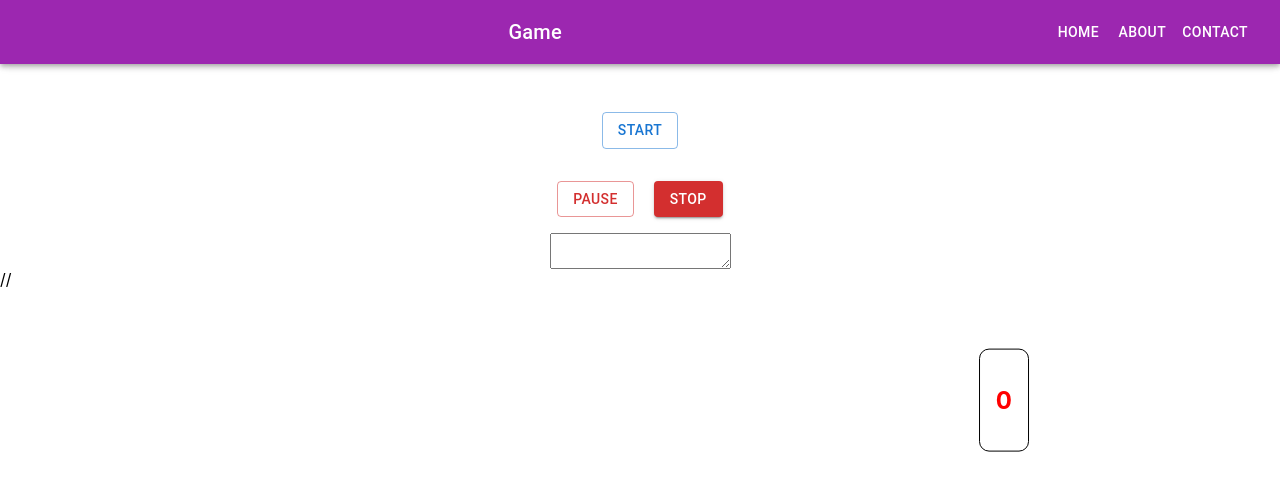
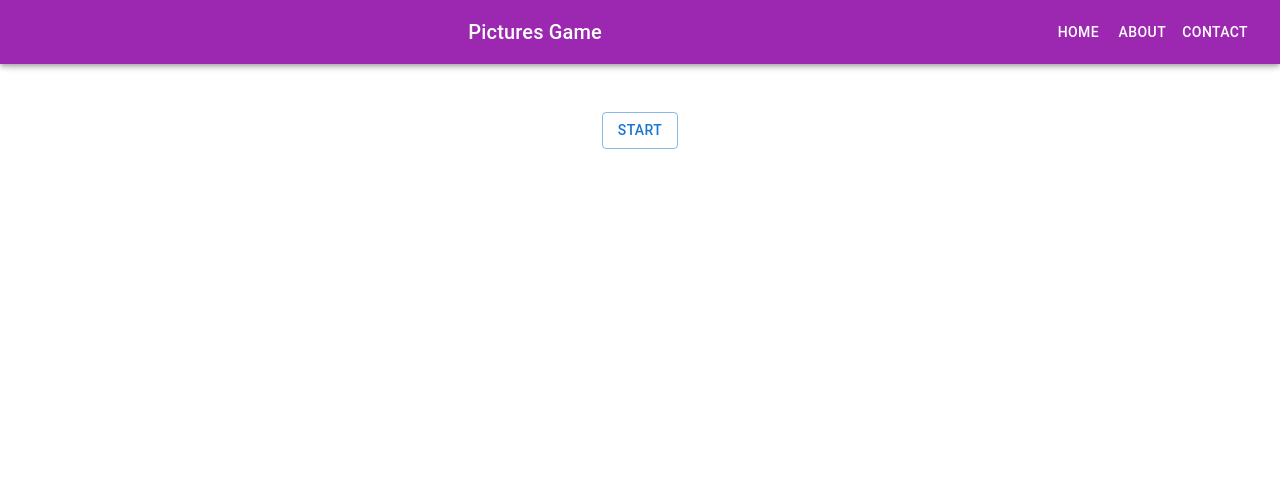
Before and after one commit to dankarger/images-game-v1, a React (Create React App) app in the folder client/: page / in a window 1280 px wide. Shown: the top 490 px of the page. Built offline with nearby package versions, Linux system fonts and the light colour scheme.

Commit message:
add style

```diff
--- a/client/src/Pages/HomePage/HomePage.jsx
+++ b/client/src/Pages/HomePage/HomePage.jsx
@@ -1,7 +1,7 @@
 import React, {useEffect, useState} from 'react'
 import BasicButton from "../../components/Button/Button";
 import api from "../../Api/Api";
-import {pickRandomPicture } from "../../utils/utils";
+import {pickRandomPicture} from "../../utils/utils";
 import {useSpeechRecognition} from "../../utils/useSpeechRecognition"
 import Picture from "../../components/Picture/Picture";
 import PictureContainer from "../../components/PictureContainer/PictureContainer";
@@ -14,110 +14,118 @@ import './HomePage.css'
 const HomePage = () => {
     const [imageUrl, setImageUrl] = useState('');
     const [randomPicture, setRandomPicture] = useState({
-        src:{},
-        title:'random',
+        src: {},
+        title: 'random',
 
     });
     const [imagesList, setImagesList] = useState([]);
     const [value, setValue] = useState('');
-    const { listen, listening, stop } = useSpeechRecognition({
+    const {listen, listening, stop} = useSpeechRecognition({
         onResult: (result) => {
-            setTimeout(()=>{
+            setTimeout(() => {
                 setValue(result);
-            },500)
+            }, 500)
 
         },
     });
-    const [ isGameInProgress, setIsGameInProgress] = useState(false);
-    const [counter, setCounter ] = useState(-1)
+    const [isGameInProgress, setIsGameInProgress] = useState(false);
+    const [counter, setCounter] = useState(6)
 
-    useEffect(()=>{
+    useEffect(() => {
         // const controller = new AbortController();
         // const signal = controller.signal;
         let isCancel = false;
-        if(!isCancel && value ){
+        if (!isCancel && value) {
             // setTimeout(()=>{
-                getImageFromPexelApi(value).then(res=>console.log('res',res))
+            getImageFromPexelApi(value).then(res => console.log('res', res))
             // },1000)
 
         }
-       return()=>{
+        return () => {
             console.log('cancel request');
-            isCancel=true;
-       }
-    },[value]);
+            isCancel = true;
+        }
+    }, [value]);
 
-    useEffect(()=>{
-        if(isGameInProgress){
-           const interval =  setInterval(()=>{
-                setCounter((prev)=>prev-1)
-            },1000)
+    useEffect(() => {
+        if (isGameInProgress) {
+            const interval = setInterval(() => {
+                setCounter((prev) => prev - 1)
+            }, 1000)
 
-            return ()=>{
+            return () => {
                 clearInterval(interval)
             }
         }
-    },[isGameInProgress])
+    }, [isGameInProgress])
 
     // const [imgTitle, setImgTitle] = useState('test');
-    const handleStartButtonClick = async ()=>{
-        if(!isGameInProgress){
+    const handleStartButtonClick = async () => {
+        if (!isGameInProgress) {
             await getImageFromPexelApi('random');
             activateListenFunction();
             setIsGameInProgress(true);
-        }
-        else {
+        } else {
             activateListenFunction();
         }
     }
-    const handleStopButton =() =>{
+    const handleStopButton = () => {
         setIsGameInProgress(false);
 
     }
-    const getImageFromPexelApi = async (query)=>{
+    const getImageFromPexelApi = async (query) => {
         console.log('start')
         try {
-            const picturesList =  await api.get(`/picture?query=${query}`)
+            const picturesList = await api.get(`/picture?query=${query}`)
             const picture = await pickRandomPicture(picturesList.data);
             setImageUrl(picture.src.original)
-            const pictureObj = {...picture,imgTitle:query}
-            setRandomPicture((prev)=>(pictureObj))
+            const pictureObj = {...picture, imgTitle: query}
+            setRandomPicture((prev) => (pictureObj))
             const imagesListCurrent = imagesList
             imagesListCurrent.push(pictureObj)
             setImagesList(imagesListCurrent);
 
             setCounter(5)
-        }
-        catch(err){
+        } catch (err) {
             console.log(err)
         }
 
     }
 
-    const activateListenFunction = ()=>{
+    const activateListenFunction = () => {
         listen()
     }
 
     return (
         <div className='home-page'>
-            <BasicButton label='START' theme={"outlined"} onclick={()=>handleStartButtonClick('random')} />
+            {!isGameInProgress &&
+            <BasicButton label='START' theme={"outlined"} onclick={() => handleStartButtonClick('random')}/>
+            }
             <div className="main-container">
-                <PictureContainer pictureObject={randomPicture} />
-                <Counter count={counter} />
+                <PictureContainer pictureObject={randomPicture}/>
+                <Counter count={counter}/>
             </div>
-            <div className='buttons-div'>
-                <BasicButton label='PAUSE' theme={"outlined"} color={'error'} onclick={stop} />
-                <BasicButton label='STOP' theme="contained" color={'error'} onclick={handleStopButton} />
-            </div>
+            {isGameInProgress &&
+            <input
+                value={value}
+                // onChange={(event) => setValue(event.target.value)}
+            />
+            }
+            {isGameInProgress &&
+            // <textarea
 
-            <textarea
-                value={value}
-                onChange={(event) => setValue(event.target.value)}
-            />
+                <div className='buttons-div'>
+                <BasicButton label='PAUSE' theme={"outlined"} color={'error'} onclick={stop}/>
+                <BasicButton label='STOP' theme="contained" color={'error'} onclick={handleStopButton}/>
+                </div>
+            }
             {/*<button onMouseDown={listen} onMouseUp={stop}>*/}
             {/*    🎤*/}
             {/*</button>*/}
             {/*{listening && <div>Go ahead I'm listening</div>}*/}
+
+
+
 
         </div>
     )
--- a/client/src/components/NavBar/NavBar.jsx
+++ b/client/src/components/NavBar/NavBar.jsx
@@ -36,15 +36,18 @@ export default function DrawerAppBar(props: Props) {
     const drawer = (
         <Box onClick={handleDrawerToggle} sx={{ textAlign: 'center' }}>
             <Typography variant="h6" sx={{ my: 2 }}>
-              Association Game
+              Picture Game
             </Typography>
             <Divider />
             <List>
                 {navItems.map((item) => (
                     <ListItem key={item} disablePadding>
-                        <ListItemButton sx={{ textAlign: 'center' }}>
-                            <ListItemText primary={item} />
-                        </ListItemButton>
+
+                            <ListItemButton sx={{ textAlign: 'center' }}>
+                                <Link  to={`${item}`} >
+                                    <ListItemText primary={item} />
+                                </Link>
+                            </ListItemButton>
                     </ListItem>
                 ))}
             </List>
@@ -71,7 +74,7 @@ export default function DrawerAppBar(props: Props) {
                         component="div"
                         sx={{ flexGrow: 1, display: { xs: 'none', sm: 'block' } }}
                     >
-                       Game
+                       Pictures Game
                     </Typography>
                     <Box sx={{ display: { xs: 'none', sm: 'block' } }}>
                         {navItems.map((item) => (
@@ -104,38 +107,7 @@ export default function DrawerAppBar(props: Props) {
             <Box component="main" sx={{ p: 3 }}>
                 <Toolbar />
                 {/*<Typography>*/}
-                {/*    Lorem ipsum dolor sit amet consectetur adipisicing elit. Similique unde*/}
-                {/*    fugit veniam eius, perspiciatis sunt? Corporis qui ducimus quibusdam,*/}
-                {/*    aliquam dolore excepturi quae. Distinctio enim at eligendi perferendis in*/}
-                {/*    cum quibusdam sed quae, accusantium et aperiam? Quod itaque exercitationem,*/}
-                {/*    at ab sequi qui modi delectus quia corrupti alias distinctio nostrum.*/}
-                {/*    Minima ex dolor modi inventore sapiente necessitatibus aliquam fuga et. Sed*/}
-                {/*    numquam quibusdam at officia sapiente porro maxime corrupti perspiciatis*/}
-                {/*    asperiores, exercitationem eius nostrum consequuntur iure aliquam itaque,*/}
-                {/*    assumenda et! Quibusdam temporibus beatae doloremque voluptatum doloribus*/}
-                {/*    soluta accusamus porro reprehenderit eos inventore facere, fugit, molestiae*/}
-                {/*    ab officiis illo voluptates recusandae. Vel dolor nobis eius, ratione atque*/}
-                {/*    soluta, aliquam fugit qui iste architecto perspiciatis. Nobis, voluptatem!*/}
-                {/*    Cumque, eligendi unde aliquid minus quis sit debitis obcaecati error,*/}
-                {/*    delectus quo eius exercitationem tempore. Delectus sapiente, provident*/}
-                {/*    corporis dolorum quibusdam aut beatae repellendus est labore quisquam*/}
-                {/*    praesentium repudiandae non vel laboriosam quo ab perferendis velit ipsa*/}
-                {/*    deleniti modi! Ipsam, illo quod. Nesciunt commodi nihil corrupti cum non*/}
-                {/*    fugiat praesentium doloremque architecto laborum aliquid. Quae, maxime*/}
-                {/*    recusandae? Eveniet dolore molestiae dicta blanditiis est expedita eius*/}
-                {/*    debitis cupiditate porro sed aspernatur quidem, repellat nihil quasi*/}
-                {/*    praesentium quia eos, quibusdam provident. Incidunt tempore vel placeat*/}
-                {/*    voluptate iure labore, repellendus beatae quia unde est aliquid dolor*/}
-                {/*    molestias libero. Reiciendis similique exercitationem consequatur, nobis*/}
-                {/*    placeat illo laudantium! Enim perferendis nulla soluta magni error,*/}
-                {/*    provident repellat similique cupiditate ipsam, et tempore cumque quod! Qui,*/}
-                {/*    iure suscipit tempora unde rerum autem saepe nisi vel cupiditate iusto.*/}
-                {/*    Illum, corrupti? Fugiat quidem accusantium nulla. Aliquid inventore commodi*/}
-                {/*    reprehenderit rerum reiciendis! Quidem alias repudiandae eaque eveniet*/}
-                {/*    cumque nihil aliquam in expedita, impedit quas ipsum nesciunt ipsa ullam*/}
-                {/*    consequuntur dignissimos numquam at nisi porro a, quaerat rem repellendus.*/}
-                {/*    Voluptates perspiciatis, in pariatur impedit, nam facilis libero dolorem*/}
-                {/*    dolores sunt inventore perferendis, aut sapiente modi nesciunt.*/}
+
                 {/*</Typography>*/}
             </Box>
         </Box>
--- a/client/src/index.js
+++ b/client/src/index.js
@@ -8,7 +8,7 @@ const root = ReactDOM.createRoot(document.getElementById('root'));
 root.render(
   <React.StrictMode>
     <App />
-  // </React.StrictMode>
+  </React.StrictMode>
 );
 
 // If you want to start measuring performance in your app, pass a function
```
